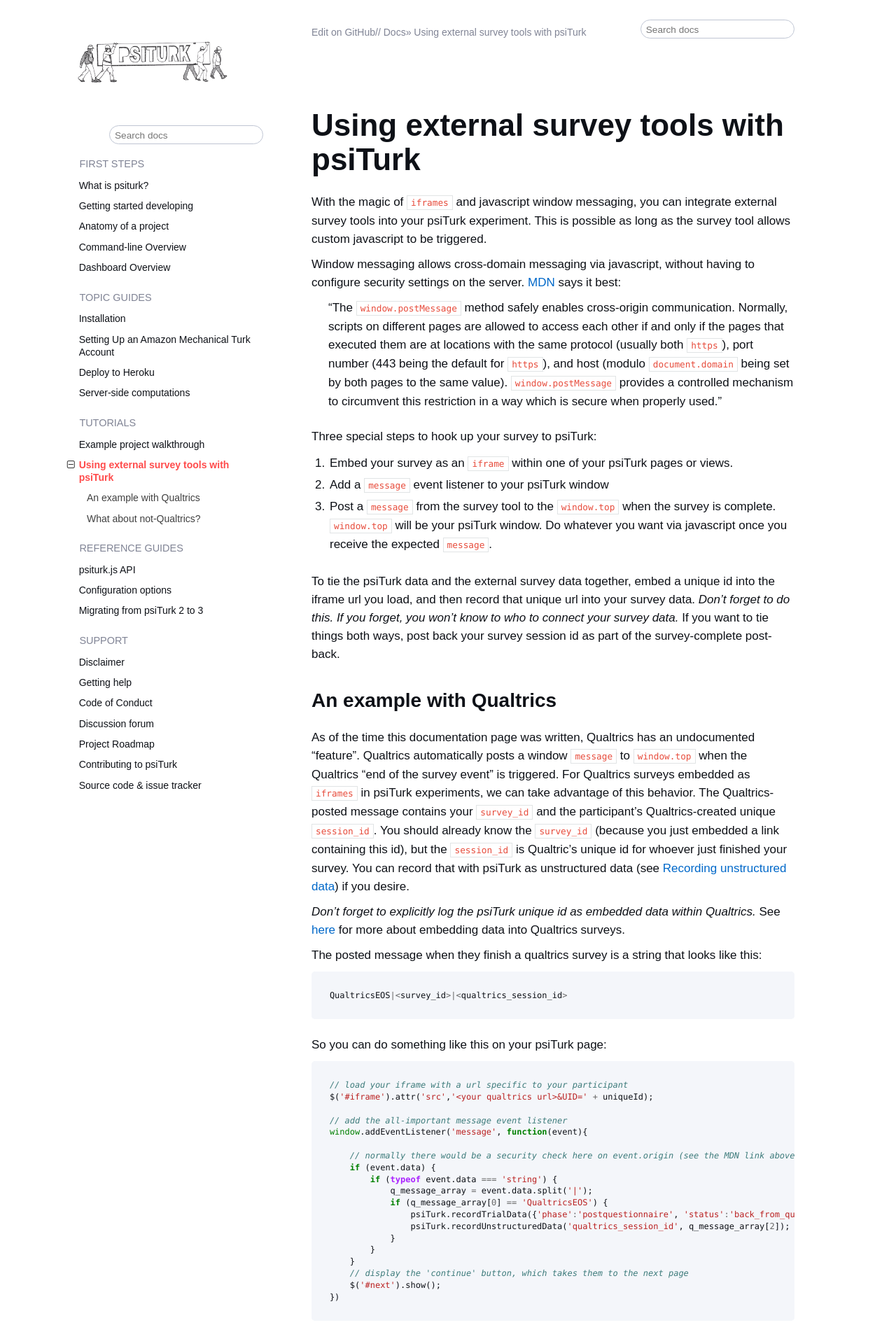
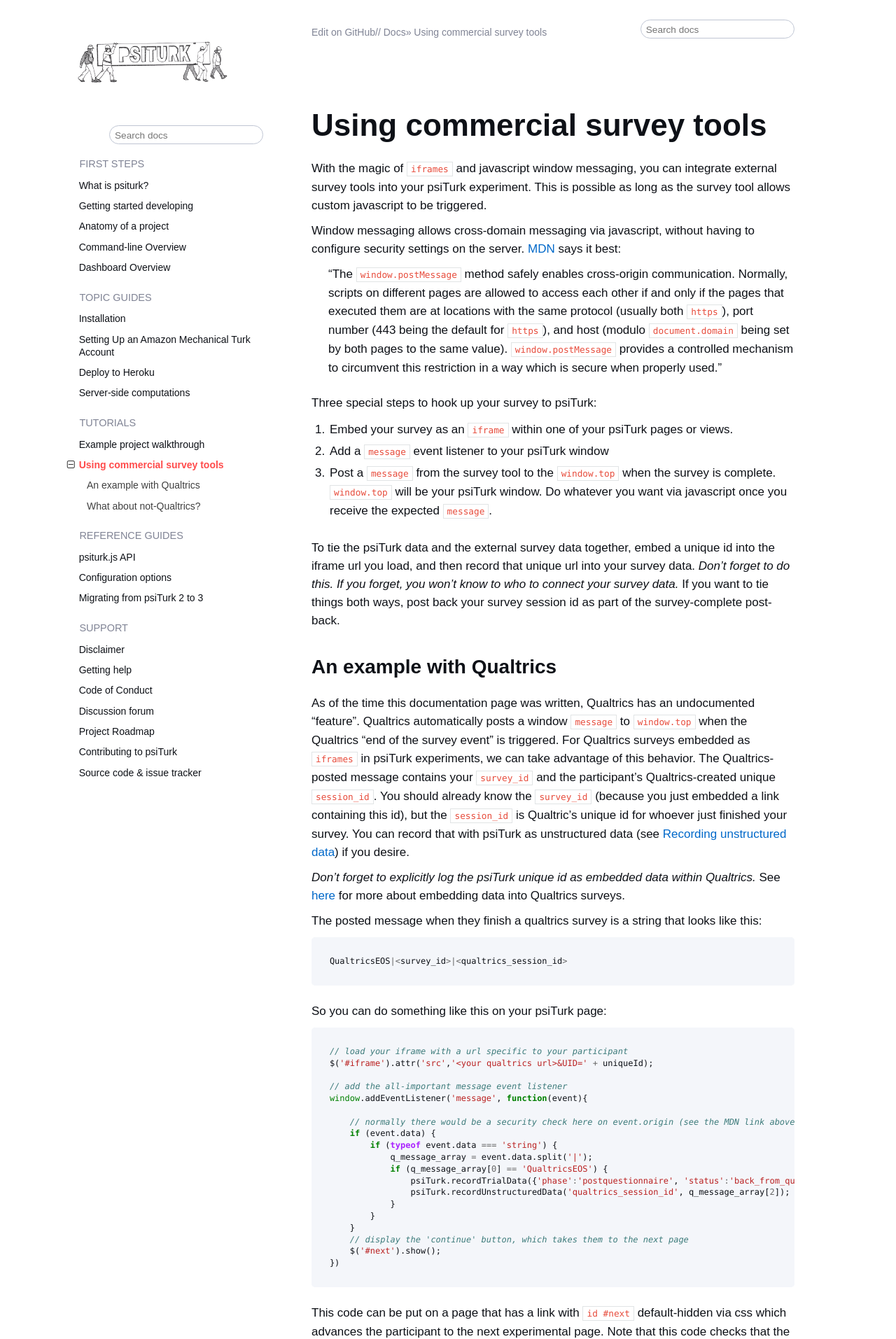
Before and after one commit to NYUCCL/psiTurk, a Sphinx documentation site: the page built from doc/tutorials/external_surveys.rst, in a window 1280 px wide. Shown: the top 1913 px of the page at 70% size. Built offline with Sphinx 7.4.7 and the Read the Docs theme 2.0.0, drawn with Linux system fonts in a browser that asks for light colours; some web fonts are replaced; pages that are not in the unit, such as notebooks, are missing from menus.

Commit message:
better name

```diff
--- a/doc/tutorials/external_surveys.rst
+++ b/doc/tutorials/external_surveys.rst
@@ -1,4 +1,4 @@
-Using external survey tools with psiTurk
+Using commercial survey tools
 =============================================
 
 With the magic of ``iframes`` and javascript window messaging, you can integrate
```
